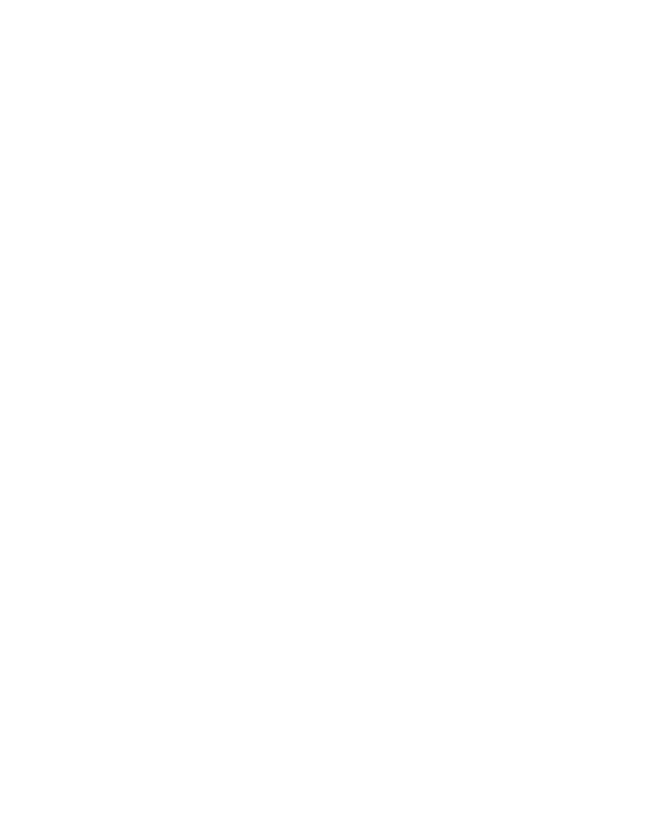
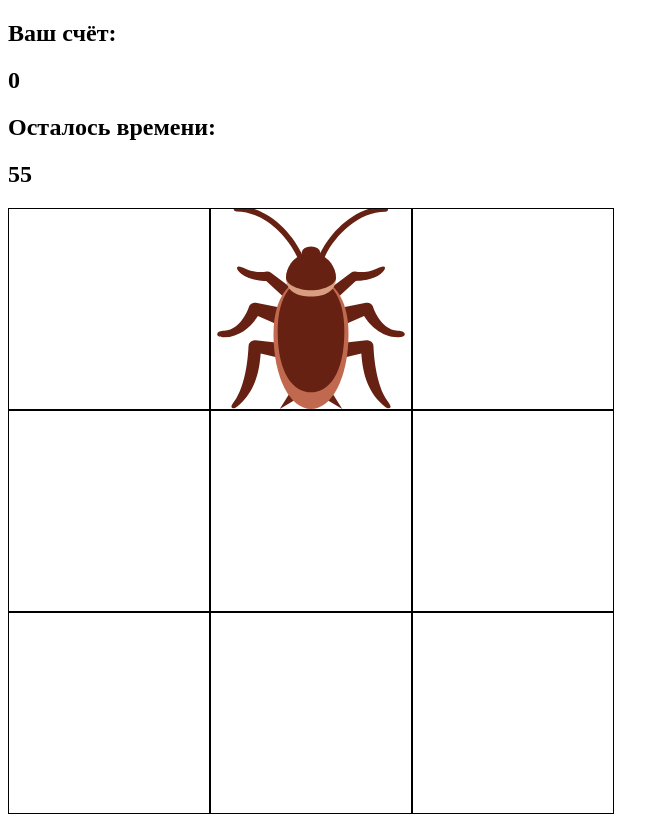
Before and after one commit to Samaelish/whack-a-mole, a plain HTML site: page index.html in a window 1280 px wide. Shown: the whole page, without its empty margins (0-669 px from the left). Before the commit the page ends 800 px from the top, so only its background shows below. Drawn offline with Linux system fonts and the light colour scheme.

Commit message:
ребрендинг с крота на таракана

```diff
--- a/app.js
+++ b/app.js
@@ -0,0 +1,50 @@
+const squares = document.querySelectorAll('.square')
+const cockroach = document.querySelector('.cockroach')
+const timeLeft = document.querySelector('#time-left')
+const score = document.querySelector('#score')
+
+let result = 0
+let hitPosition
+let currentTime = 60
+let timerId = null
+
+function randomSquare() {
+  squares.forEach(square => {
+    square.classList.remove('cockroach')
+  })
+
+  let randomSquare = squares[Math.floor(Math.random() * 9)]
+  randomSquare.classList.add('cockroach')
+
+  hitPosition = randomSquare.id
+}
+
+squares.forEach(square => {
+  square.addEventListener('mousedown', () => {
+    if (square.id == hitPosition) {
+      result++
+      score.textContent = result
+      hitPosition = null
+    }
+  })
+})
+
+function moveCockroach() {
+  timerId = setInterval(randomSquare, 500)
+}
+
+moveCockroach()
+
+function countDown() {
+  currentTime--
+  timeLeft.textContent = currentTime
+
+  if (currentTime == 0) {
+    clearInterval(countDownTimerId)
+    clearInterval(timerId)
+    alert('ИГРА ОКОНЧЕНА! Ваш финальный счёт: ' + result)
+  }
+
+}
+
+let countDownTimerId = setInterval(countDown, 1000)
--- a/index.html
+++ b/index.html
@@ -3,7 +3,27 @@
   <head>
     <meta charset="UTF-8" />
     <meta name="viewport" content="width=device-width, initial-scale=1.0" />
-    <title>Ударь крота</title>
+    <title>Раздави таракана</title>
+    <link rel="stylesheet" href="style.css" />
+    <script src="app.js" defer></script>
   </head>
-  <body></body>
+  <body>
+    <h2>Ваш счёт:</h2>
+    <h2 id="score">0</h2>
+
+    <h2>Осталось времени:</h2>
+    <h2 id="time-left">60</h2>
+
+    <div class="grid">
+      <div class="square" id="1"></div>
+      <div class="square" id="2"></div>
+      <div class="square" id="3"></div>
+      <div class="square" id="4"></div>
+      <div class="square" id="5"></div>
+      <div class="square" id="6"></div>
+      <div class="square" id="7"></div>
+      <div class="square" id="8"></div>
+      <div class="square" id="9"></div>
+    </div>
+  </body>
 </html>
--- a/style.css
+++ b/style.css
@@ -0,0 +1,17 @@
+.grid {
+  width: 606px;
+  height: 606px;
+  display: flex;
+  flex-wrap: wrap;
+}
+
+.square {
+  height: 200px;
+  width: 200px;
+  border: solid black 1px;
+}
+
+.cockroach {
+  background-image: url('cockroach.svg');
+  background-size: cover;
+}
```
Also changed, not shown: cockroach.svg (added), mole.jpg (deleted).
